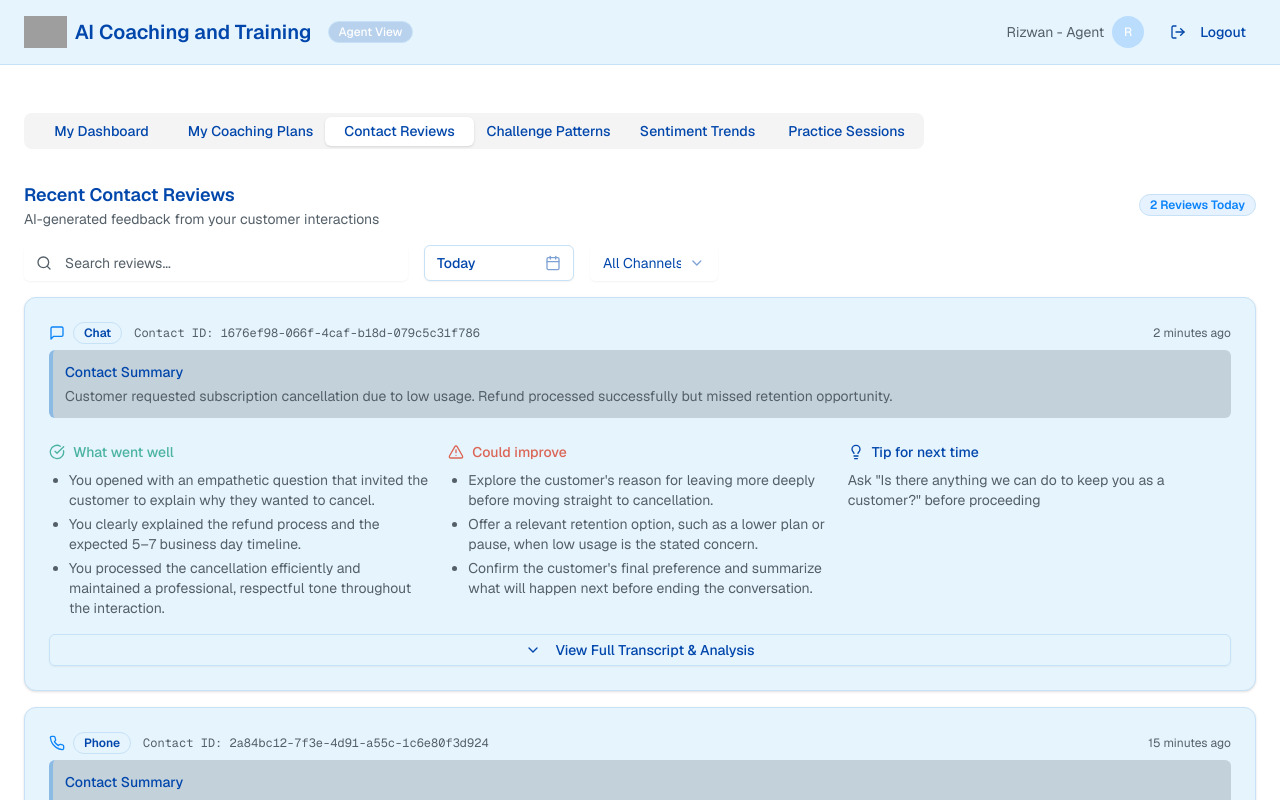
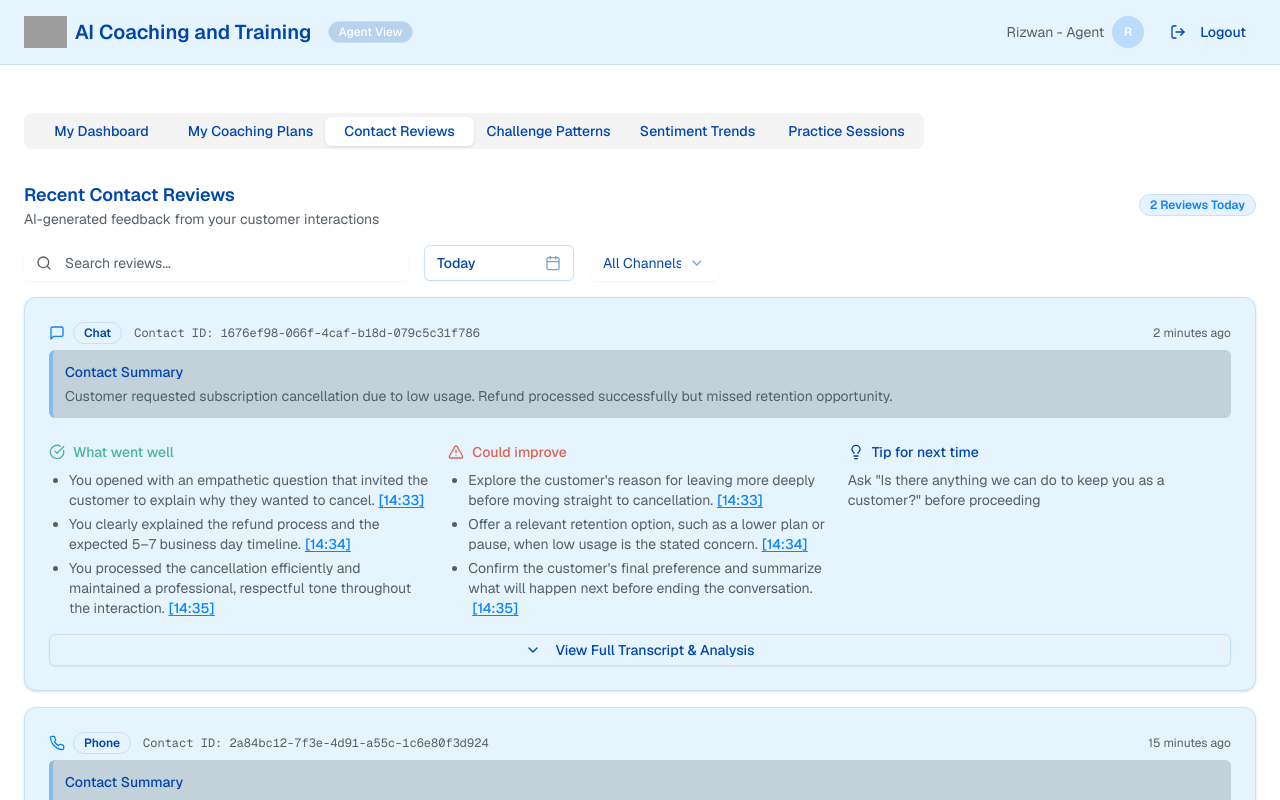
Before and after one commit to rizwanakhtar01/TrAIna-AI-Coaching-and-Training, a Next.js app: page /agent-dashboard in a window 1280 px wide. Both pictures are taken after a click on the button "View All Reviews". Shown: the top 800 px of the page. Built offline with nearby package versions, Linux system fonts and the light colour scheme; grey boxes are pictures that could not be loaded.

Commit message:
Update coaching and supervisor dashboard components
Replit-Commit-Author: Agent

```diff
--- a/components/contact-review-card.tsx
+++ b/components/contact-review-card.tsx
@@ -102,6 +102,15 @@ interface ContactReview {
   }[];
   evaluations?: EvaluationResult[];
 }
+
+const feedbackMessageReferences: Record<
+  string,
+  { whatWentWell: number[]; couldImprove: number[] }
+> = {
+  "1": { whatWentWell: [1, 3, 4], couldImprove: [2, 3, 4] },
+  "2": { whatWentWell: [2, 4, 4], couldImprove: [2, 4, 4] },
+  "3": { whatWentWell: [1, 1, 4], couldImprove: [0, 2, 4] },
+};
 
 const sampleReviews: ContactReview[] = [
   {
@@ -675,16 +684,68 @@ export function EvaluationScoresPanel({
 interface ContactReviewCardProps {
   review: ContactReview;
   evaluationEnabled?: boolean;
+  requestedMessage?: { messageIndex: number; requestId: number };
 }
 
 function ContactReviewCard({
   review,
   evaluationEnabled = true,
+  requestedMessage,
 }: ContactReviewCardProps) {
   const [isExpanded, setIsExpanded] = useState(false);
   const [isPlaying, setIsPlaying] = useState(false);
   const [currentTime, setCurrentTime] = useState(0);
   const [duration] = useState(225); // 3:45 in seconds
+  const [messageToFocus, setMessageToFocus] = useState<{
+    index: number;
+  } | null>(null);
+
+  useEffect(() => {
+    if (!requestedMessage) return;
+    setIsExpanded(true);
+    setMessageToFocus({ index: requestedMessage.messageIndex });
+  }, [requestedMessage]);
+
+  useEffect(() => {
+    if (!isExpanded || !messageToFocus) return;
+
+    const timeout = window.setTimeout(() => {
+      const message = document.getElementById(
+        `contact-review-${review.id}-message-${messageToFocus.index}`,
+      );
+      message?.scrollIntoView({ behavior: "smooth", block: "center" });
+      message?.focus({ preventScroll: true });
+    }, 100);
+
+    return () => window.clearTimeout(timeout);
+  }, [isExpanded, messageToFocus, review.id]);
+
+  const openTranscriptMessage = (messageIndex: number) => {
+    setIsExpanded(true);
+    setMessageToFocus({ index: messageIndex });
+  };
+
+  const renderMessageReference = (
+    category: "whatWentWell" | "couldImprove",
+    feedbackIndex: number,
+  ) => {
+    const messageIndex =
+      feedbackMessageReferences[review.id]?.[category][feedbackIndex] ?? 0;
+    const timestamp = review.transcript[messageIndex]?.timestamp;
+
+    if (!timestamp) return null;
+
+    return (
+      <button
+        type="button"
+        onClick={() => openTranscriptMessage(messageIndex)}
+        className="ml-1 inline rounded-sm font-medium text-primary underline underline-offset-2 hover:text-primary/80 focus-visible:outline-none focus-visible:ring-2 focus-visible:ring-ring"
+        aria-label={`Open transcript message at ${timestamp}`}
+      >
+        [{timestamp}]
+      </button>
+    );
+  };
 
   const getChannelIcon = (channel: string) => {
     switch (channel) {
@@ -776,7 +837,10 @@ function ContactReviewCard({
             </div>
             <ul className="list-disc space-y-1 pl-5 text-sm text-muted-foreground">
               {review.whatWentWell.map((point, index) => (
-                <li key={index}>{point}</li>
+                <li key={index}>
+                  {point}
+                  {renderMessageReference("whatWentWell", index)}
+                </li>
               ))}
             </ul>
           </div>
@@ -788,7 +852,10 @@ function ContactReviewCard({
             </div>
             <ul className="list-disc space-y-1 pl-5 text-sm text-muted-foreground">
               {review.couldImprove.map((point, index) => (
-                <li key={index}>{point}</li>
+                <li key={index}>
+                  {point}
+                  {renderMessageReference("couldImprove", index)}
+                </li>
               ))}
             </ul>
           </div>
@@ -840,7 +907,9 @@ function ContactReviewCard({
                 {review.transcript.map((message, index) => (
                   <div
                     key={index}
-                    className={`p-3 rounded-md ${getHighlightColor(message.highlight)}`}
+                    id={`contact-review-${review.id}-message-${index}`}
+                    tabIndex={-1}
+                    className={`p-3 rounded-md outline-none focus-visible:ring-2 focus-visible:ring-ring ${getHighlightColor(message.highlight)}`}
                   >
                     <div className="flex justify-between items-start mb-1">
                       <span className="text-xs font-medium capitalize text-foreground">
@@ -884,6 +953,11 @@ interface ContactReviewsListProps {
   controlledCustomDate?: Date;
   hideFilters?: boolean;
   evaluationEnabled?: boolean;
+  messageRequest?: {
+    reviewId: string;
+    messageIndex: number;
+    requestId: number;
+  };
 }
 
 export function ContactReviewsList({
@@ -895,6 +969,7 @@ export function ContactReviewsList({
   controlledCustomDate,
   hideFilters = false,
   evaluationEnabled = true,
+  messageRequest,
 }: ContactReviewsListProps) {
   const isControlled = controlledFilterTime !== undefined;
 
@@ -1152,6 +1227,14 @@ export function ContactReviewsList({
             key={review.id}
             review={review}
             evaluationEnabled={evaluationEnabled}
+            requestedMessage={
+              messageRequest?.reviewId === review.id
+                ? {
+                    messageIndex: messageRequest.messageIndex,
+                    requestId: messageRequest.requestId,
+                  }
+                : undefined
+            }
           />
         ))}
 
--- a/components/supervisor-dashboard.tsx
+++ b/components/supervisor-dashboard.tsx
@@ -114,6 +114,18 @@ interface ContactReview {
   agentName: string;
   evaluations?: EvaluationResult[];
 }
+
+const supervisorFeedbackMessageReferences: Record<
+  string,
+  { whatWentWell: number[]; couldImprove: number[] }
+> = {
+  "1": { whatWentWell: [1, 3, 4], couldImprove: [2, 3, 4] },
+  "2": { whatWentWell: [2, 4, 4], couldImprove: [2, 4, 4] },
+  "3": { whatWentWell: [1, 1, 4], couldImprove: [0, 2, 4] },
+  "4": { whatWentWell: [1, 1, 3], couldImprove: [3, 2, 3] },
+  "5": { whatWentWell: [2, 2, 2], couldImprove: [3, 3, 3] },
+  "6": { whatWentWell: [2, 2, 1], couldImprove: [2, 2, 3] },
+};
 
 // Comprehensive data models for supervisor dashboard
 interface Agent {
@@ -1028,6 +1040,52 @@ export function SupervisorDashboard({ onLogout, onSwitchToAgent }: SupervisorDas
     const [isPlaying, setIsPlaying] = useState(false);
     const [currentTime, setCurrentTime] = useState(0);
     const [duration] = useState(225); // 3:45 in seconds
+    const [messageToFocus, setMessageToFocus] = useState<{
+      index: number;
+    } | null>(null);
+
+    useEffect(() => {
+      if (!isExpanded || !messageToFocus) return;
+
+      const timeout = window.setTimeout(() => {
+        const message = document.getElementById(
+          `supervisor-review-${review.id}-message-${messageToFocus.index}`,
+        );
+        message?.scrollIntoView({ behavior: "smooth", block: "center" });
+        message?.focus({ preventScroll: true });
+      }, 100);
+
+      return () => window.clearTimeout(timeout);
+    }, [isExpanded, messageToFocus, review.id]);
+
+    const openTranscriptMessage = (messageIndex: number) => {
+      setIsExpanded(true);
+      setMessageToFocus({ index: messageIndex });
+    };
+
+    const renderMessageReference = (
+      category: "whatWentWell" | "couldImprove",
+      feedbackIndex: number,
+    ) => {
+      const messageIndex =
+        supervisorFeedbackMessageReferences[review.id]?.[category][
+          feedbackIndex
+        ] ?? 0;
+      const timestamp = review.transcript[messageIndex]?.timestamp;
+
+      if (!timestamp) return null;
+
+      return (
+        <button
+          type="button"
+          onClick={() => openTranscriptMessage(messageIndex)}
+          className="ml-1 inline rounded-sm font-medium underline underline-offset-2 hover:opacity-80 focus-visible:outline-none focus-visible:ring-2 focus-visible:ring-ring"
+          aria-label={`Open transcript message at ${timestamp}`}
+        >
+          [{timestamp}]
+        </button>
+      );
+    };
 
     const getChannelIcon = (channel: string) => {
       switch (channel) {
@@ -1172,7 +1230,10 @@ export function SupervisorDashboard({ onLogout, onSwitchToAgent }: SupervisorDas
                 </h5>
                 <ul className="list-disc space-y-1 pl-5 text-sm text-green-700">
                   {review.whatWentWell.map((point, index) => (
-                    <li key={index}>{point}</li>
+                    <li key={index}>
+                      {point}
+                      {renderMessageReference("whatWentWell", index)}
+                    </li>
                   ))}
                 </ul>
               </div>
@@ -1182,7 +1243,10 @@ export function SupervisorDashboard({ onLogout, onSwitchToAgent }: SupervisorDas
                 </h5>
                 <ul className="list-disc space-y-1 pl-5 text-sm text-orange-700">
                   {review.couldImprove.map((point, index) => (
-                    <li key={index}>{point}</li>
+                    <li key={index}>
+                      {point}
+                      {renderMessageReference("couldImprove", index)}
+                    </li>
                   ))}
                 </ul>
               </div>
@@ -1201,7 +1265,9 @@ export function SupervisorDashboard({ onLogout, onSwitchToAgent }: SupervisorDas
                 {review.transcript.map((message, index) => (
                   <div
                     key={index}
-                    className={`p-3 rounded-lg ${getHighlightColor(message.highlight)}`}
+                    id={`supervisor-review-${review.id}-message-${index}`}
+                    tabIndex={-1}
+                    className={`p-3 rounded-lg outline-none focus-visible:ring-2 focus-visible:ring-ring ${getHighlightColor(message.highlight)}`}
                   >
                     <div className="flex items-center justify-between mb-1">
                       <span className="font-medium text-xs capitalize">
```
Also changed, not shown: components/ai-coaching-dashboard.tsx (+33 -1 lines).
